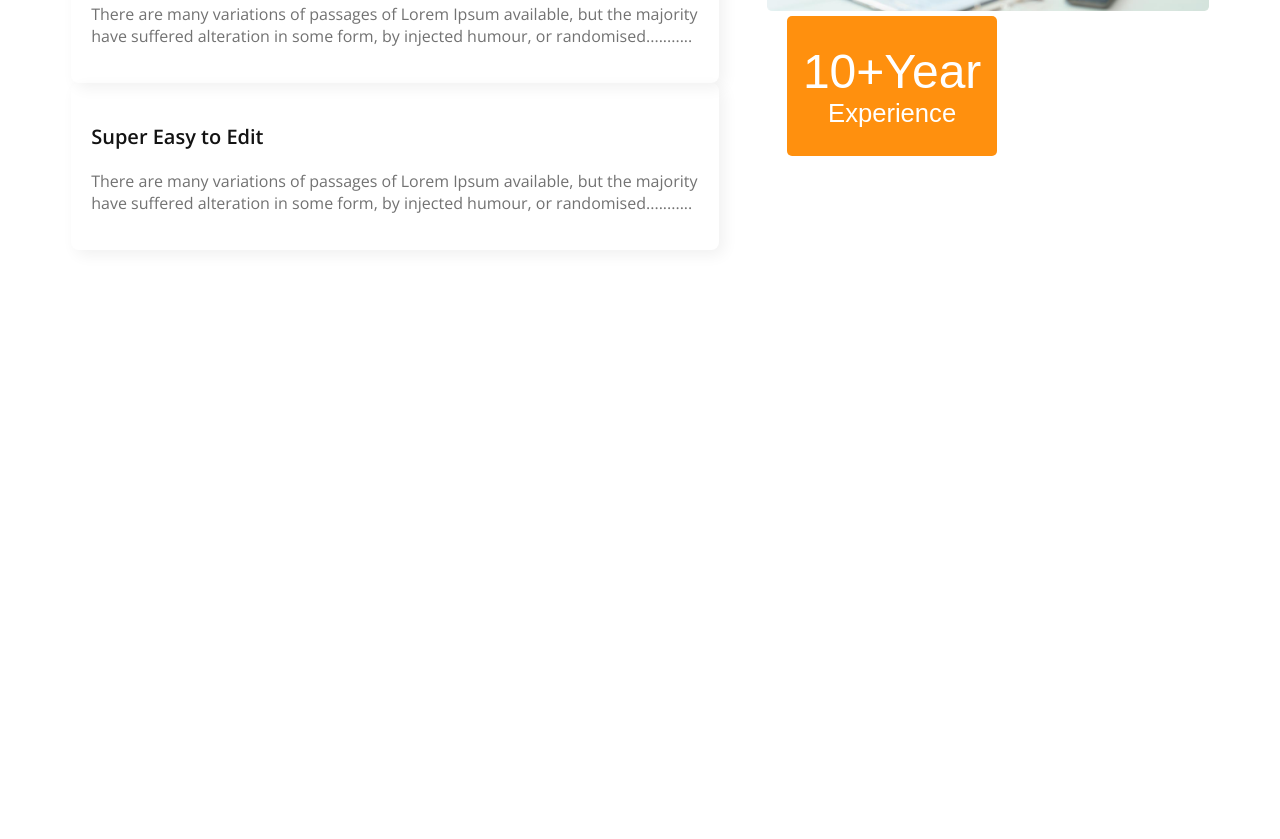
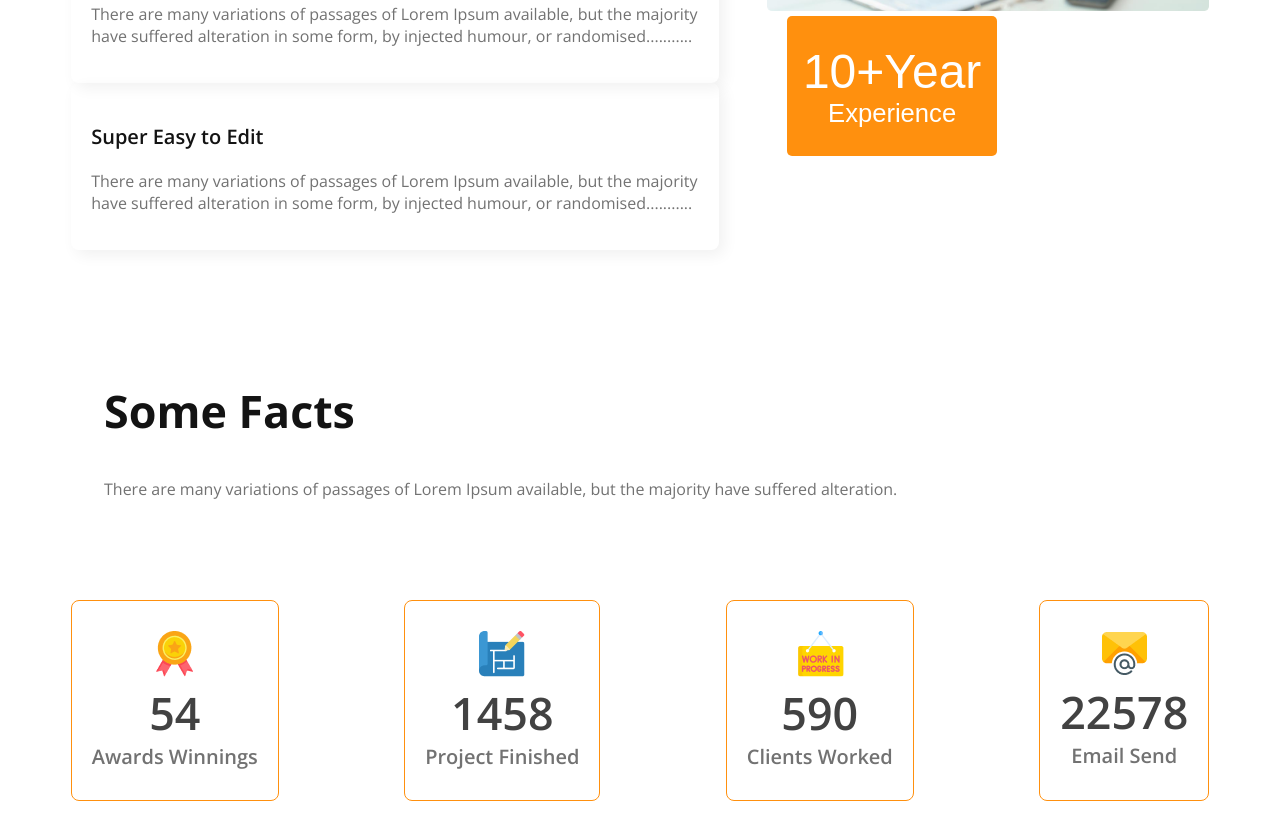
Before and after one commit to islamSorifulhero/challenges-responsive, a plain HTML site: page index.html in a window 1280 px wide. Shown: the part 1619-2458 px from the top of the page. Before the commit the page ends 1999 px from the top, so only its background shows below. Drawn offline with nearby package versions, Linux system fonts and the light colour scheme.

Commit message:
my section 3 some facts don

```diff
--- a/index.html
+++ b/index.html
@@ -31,7 +31,9 @@
             <h1>Brand New <br>
                 Group of Architects
             </h1>
-            <p class="descripsion dark-3">There are many variations of passages of Lorem Ipsum available, but the majority have suffered alteration in <br> some form, by injected humour, or randomised words which don't look even</p>
+            <p class="descripsion dark-3">There are many variations of passages of Lorem Ipsum available, but the
+                majority have suffered alteration in <br> some form, by injected humour, or randomised words which don't
+                look even</p>
             <button class="btn">Explore More</button>
             <img src="images/banner.png" alt="">
         </div>
@@ -45,8 +47,11 @@
                 <img src="images/team4.png" alt="">
             </div>
             <div class="our-description">
-                <h4 class="dark-3">Quick list <span class="dark-1">of Our</span><br><span class="feature-span-color">Features</span></h4>
-                <p class="dark-3 features-paragraph">There are many variations of passages of Lorem Ipsum available, but the majority have suffered alteration in some form, by injected humour, or randomised words which don't look even</p>
+                <h4 class="dark-3">Quick list <span class="dark-1">of Our</span><br><span
+                        class="feature-span-color">Features</span></h4>
+                <p class="dark-3 features-paragraph">There are many variations of passages of Lorem Ipsum available, but
+                    the majority have suffered alteration in some form, by injected humour, or randomised words which
+                    don't look even</p>
                 <button class="btn features-btn">Explore More</button>
             </div>
         </section>
@@ -54,30 +59,66 @@
             <div class="love-enjoy-description">
                 <div class="features-love">
                     <h1 class="dark-1">Features you will love & enjoy</h1>
-                    <p class="dark-3">There are many variations of passages of Lorem Ipsum available, but the majority have suffered alteration in some form, by injected humour, or randomised words which don't look even</p>
+                    <p class="dark-3">There are many variations of passages of Lorem Ipsum available, but the majority
+                        have suffered alteration in some form, by injected humour, or randomised words which don't look
+                        even</p>
                 </div>
                 <div class="features-details-info">
                     <div class="info-1">
                         <h3>Dexktop & Mobile Version</h3>
-                        <p>There are many variations of passages of Lorem Ipsum available, but the majority have suffered alteration in some form, by injected humour, or randomised...........</p>
+                        <p>There are many variations of passages of Lorem Ipsum available, but the majority have
+                            suffered alteration in some form, by injected humour, or randomised...........</p>
                     </div>
                     <div class="info-1">
                         <h3>Drag & Drop Builder</h3>
-                        <p>There are many variations of passages of Lorem Ipsum available, but the majority have suffered alteration in some form, by injected humour, or randomised...........</p>
+                        <p>There are many variations of passages of Lorem Ipsum available, but the majority have
+                            suffered alteration in some form, by injected humour, or randomised...........</p>
                     </div>
                     <div class="info-1">
                         <h3>Awesome Modern Design</h3>
-                        <p>There are many variations of passages of Lorem Ipsum available, but the majority have suffered alteration in some form, by injected humour, or randomised...........</p>
+                        <p>There are many variations of passages of Lorem Ipsum available, but the majority have
+                            suffered alteration in some form, by injected humour, or randomised...........</p>
                     </div>
                     <div class="info-1">
                         <h3>Super Easy to Edit</h3>
-                        <p>There are many variations of passages of Lorem Ipsum available, but the majority have suffered alteration in some form, by injected humour, or randomised...........</p>
+                        <p>There are many variations of passages of Lorem Ipsum available, but the majority have
+                            suffered alteration in some form, by injected humour, or randomised...........</p>
                     </div>
                 </div>
             </div>
             <div class="love-enjoy-img">
                 <img class="love-img" src="images/architect.png" alt="">
                 <button class="btn btn-experience"><span style="font-size: 3rem;">10+Year</span><br>Experience</button>
+            </div>
+        </section>
+        <section class="some-facts">
+            <div class="some-fact">
+                <h2 class="dark-1">Some Facts</h2>
+                <p class="dark-3">There are many variations of passages of Lorem Ipsum available, but the majority have
+                    suffered
+                    alteration.</p>
+            </div>
+            <div class="some-container">
+                <div class="container-even">
+                    <img src="images/icons/ribon.png" alt="">
+                    <h1>54</h1>
+                    <h5>Awards Winnings</h5>
+                </div>
+                <div class="container-even">
+                    <img src="images/icons/projects.png" alt="">
+                    <h1>1458</h1>
+                    <h5>Project Finished</h5>
+                </div>
+                <div class="container-even">
+                    <img src="images/icons/customers.png" alt="">
+                    <h1>590</h1>
+                    <h5>Clients Worked</h5>
+                </div>
+                <div class="container-even">
+                    <img src="images/icons/email.png" alt="">
+                    <h1>22578</h1>
+                    <h5>Email Send</h5>
+                </div>
             </div>
         </section>
     </main>
--- a/responsive.css
+++ b/responsive.css
@@ -5,6 +5,9 @@
 
     .love-enjoy {
         flex-direction: column;
+    }
+    .some-fact {
+        padding-left: 4rem;
     }
 }
 
@@ -20,6 +23,13 @@
     .btn-experience {
         margin-top: 20px;
         margin-left: 20px;
+    }
+    .some-container{
+        flex-direction: column;
+        gap: 10px;
+    }
+    .some-fact{
+        padding-left: 2rem;
     }
 }
 
@@ -44,6 +54,9 @@
         margin-top: 0px;
         margin-left: 70px;
     }
+    .some-fact{
+        padding-left: 1rem;
+    }
 }
 
 @media screen and (min-width: 340px) {
@@ -54,17 +67,14 @@
     .our-description {
         width: 15rem;
     }
-
-    .love-enjoy-img {
-        /* width: auto;
-        height: auto; */
-    }
     .love-img{
          width: 100%;
     }
-
     .btn-experience {
         margin-top: 0px;
         margin-left: 20px;
     }
+    /* .some-fact{
+        padding-left: .2rem;
+    } */
 }
--- a/style.css
+++ b/style.css
@@ -20,8 +20,6 @@
 }
 nav{
     display: flex;
-    /* justify-content: space-between; */
-    /* margin: 0 auto; */
     align-items: center;
 }
 nav h3{
@@ -104,12 +102,6 @@ nav h3{
     color: #FF900E;
 }
 
-/*   hide section */
-
-.hide{
-    display: none;
-}
-
 /* love enjoy section */
 
 .love-enjoy{
@@ -164,3 +156,43 @@ nav h3{
     margin-top: -100px;
     margin-left: -30px;
 }
+
+/* some container */
+
+.some-fact{
+    padding-left: 6rem;
+}
+.some-facts h2{
+    font-size: 2.8rem;
+    font-weight: bold;
+}
+.some-container{
+    display: flex;
+    justify-content: space-around;
+    margin: 100px auto;
+}
+.container-even{
+    border: 1px solid #FF900E;
+    padding: 30px 20px;
+    border-radius: 8px;
+    text-align: center;
+    align-items: center;
+}
+.container-even h1{
+    font-size: 2.8rem;
+    font-weight: 600;
+    color: #424242;
+    margin: 0 auto;
+}
+.container-even h5{
+    font-size: 1.25rem;
+    font-weight: 600;
+    color: #727272;
+    margin: 0 auto;
+}
+
+/*   hide section */
+
+.hide{
+    display: none;
+}
```
